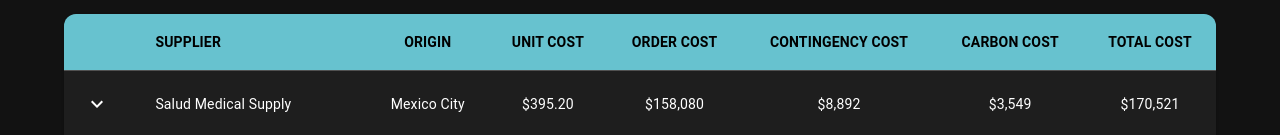
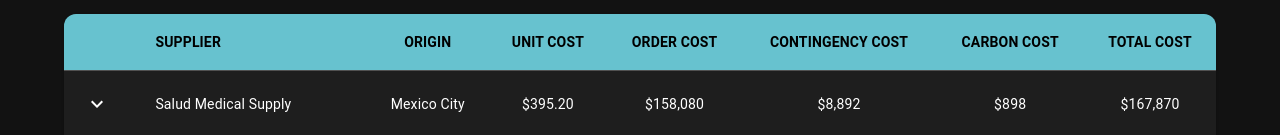
Before and after one commit to blakedong2021/Conv-AI, a React (Create React App) app: page /#/app in a window 1280 px wide. Shown: the part 665-800 px from the top of the page. Built offline with nearby package versions, Linux system fonts and the light colour scheme; the HTML template or start-up script is replaced by a standard one.

Commit message:
Fixed carbon cost bug

```diff
--- a/src/components/SuppliersTable.tsx
+++ b/src/components/SuppliersTable.tsx
@@ -62,7 +62,7 @@
   let dollarUSLocale = Intl.NumberFormat('en-US');
   let ordercost = row.unitcost*row.quantity;
   let contingencycost = row.contingencycost;
-  let carboncost = row.unitcost*row.co2*row.quantity;
+  let carboncost = row.carbonunitcost*row.co2*row.quantity;
   let totalcost = ordercost+contingencycost+carboncost;
 
   return (
```
